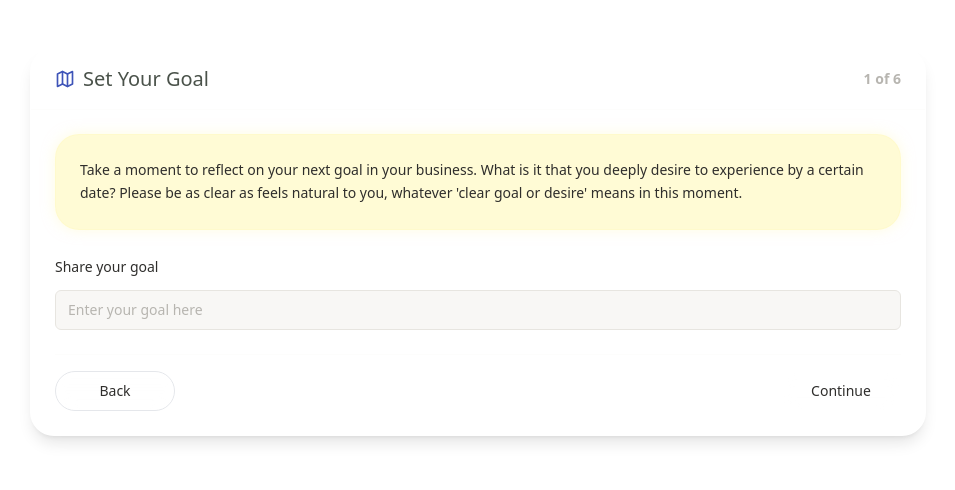
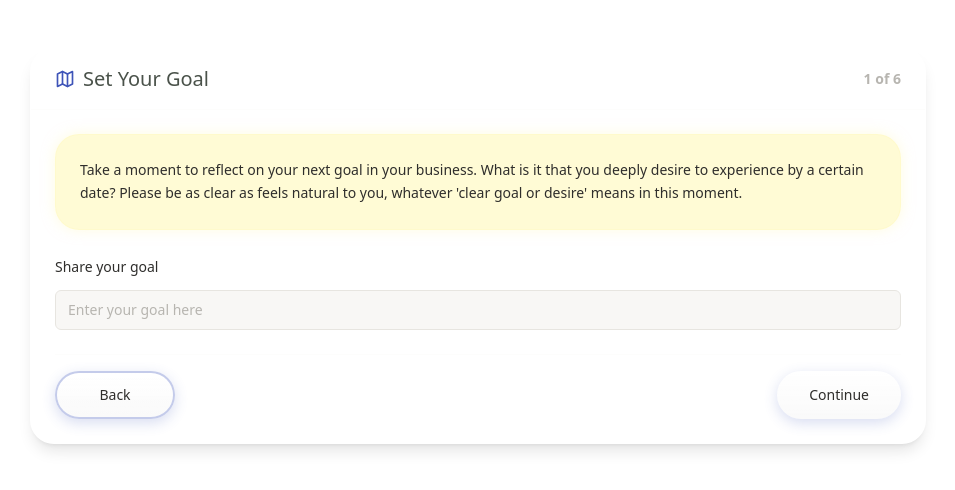
Before and after one commit to peatf/gps-live, a Next.js app: page / in a window 1280 px wide. Shown: the top 490 px of the page, without its empty margins (162-1117 px from the left). Built offline with nearby package versions, Linux system fonts and the light colour scheme.

Commit message:
Update Button.js

```diff
--- a/src/components/Button/Button.js
+++ b/src/components/Button/Button.js
@@ -1,3 +1,5 @@
+// src/components/Button/Button.js
+
 import React from "react";
 import { cn } from "../../utils/cn";
 
@@ -11,29 +13,40 @@ export const Button = ({
   ...props
 }) => {
   const baseStyles =
-    "relative inline-flex items-center justify-center rounded-full text-sm font-medium transition-all duration-200 overflow-hidden";
+    "relative inline-flex items-center justify-center rounded-full text-sm font-medium transition-all duration-300 overflow-hidden";
 
   const sizeStyles = {
-    default: "h-10 px-6",
-    sm: "h-8 px-4 text-xs",
-    lg: "h-12 px-8 text-lg",
+    default: "h-12 px-6", // Increased height
+    sm: "h-10 px-4 text-xs",
+    lg: "h-14 px-8 text-lg",
   };
 
   const variantStyles = {
-    primary:
-      "bg-gradient-to-r from-silver-300 to-silver-500 text-white shadow-md hover:shadow-lg",
-    outline:
-      "border border-silver-300 text-silver-600 bg-transparent hover:bg-silver-100",
-    ghost: "bg-transparent text-silver-600 hover:bg-silver-100",
+    primary: "bg-cosmic text-white hover:bg-cosmic-light transform hover:scale-105",
+    outline: "border-2 border-cosmic/30 text-cosmic bg-white/80 hover:bg-cosmic/5",
+    ghost: "text-cosmic hover:bg-cosmic/5",
   };
 
-  const glossyEffect =
-    "before:content-[''] before:absolute before:inset-0 before:rounded-full " +
-    "before:bg-gradient-to-t before:from-white/40 before:to-transparent " +
-    "before:opacity-50 before:blur-sm";
+  // Enhanced glossy effect
+  const glossyEffect = `
+    before:content-[''] before:absolute before:inset-0
+    before:bg-gradient-to-b before:from-white/30 before:to-transparent
+    before:rounded-full before:opacity-50
+    after:content-[''] after:absolute after:inset-0
+    after:bg-gradient-to-t after:from-black/10 after:to-transparent
+    after:rounded-full after:opacity-20
+  `;
 
-  const hoverEffect =
-    "hover:before:opacity-80 hover:scale-105 active:scale-95";
+  // Enhanced hover and active states
+  const interactionEffects = `
+    hover:shadow-lg hover:-translate-y-0.5
+    active:shadow-inner active:translate-y-0.5
+    disabled:opacity-50 disabled:pointer-events-none
+    transition-all duration-200
+  `;
+
+  // Bubble effect shadow
+  const bubbleShadow = "shadow-[0_4px_14px_0_rgba(62,84,184,0.2)]";
 
   return (
     <button
@@ -44,13 +57,18 @@ export const Button = ({
         sizeStyles[size],
         variantStyles[variant],
         glossyEffect,
-        hoverEffect,
+        interactionEffects,
+        bubbleShadow,
         "disabled:opacity-50 disabled:cursor-not-allowed",
+        // Ensure text doesn't get cut off on mobile
+        "whitespace-normal break-words min-h-[48px]",
         className
       )}
       {...props}
     >
-      <span className="relative z-10">{children}</span>
+      <span className="relative z-10 flex items-center justify-center px-2">
+        {children}
+      </span>
     </button>
   );
 };
```
